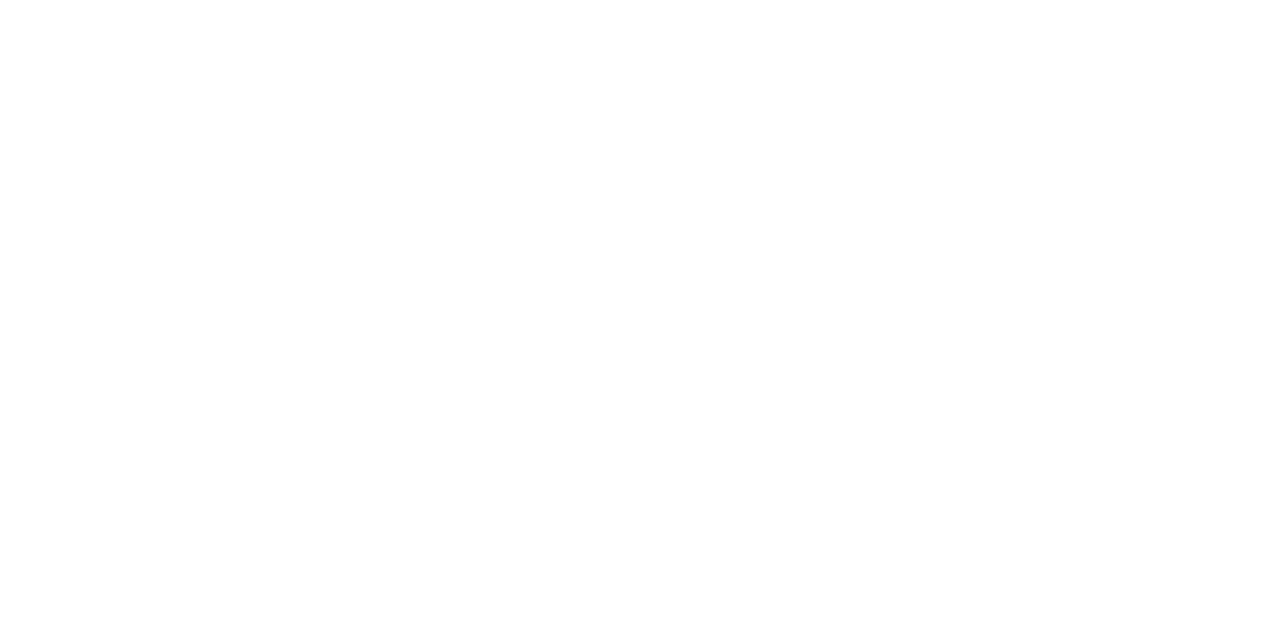
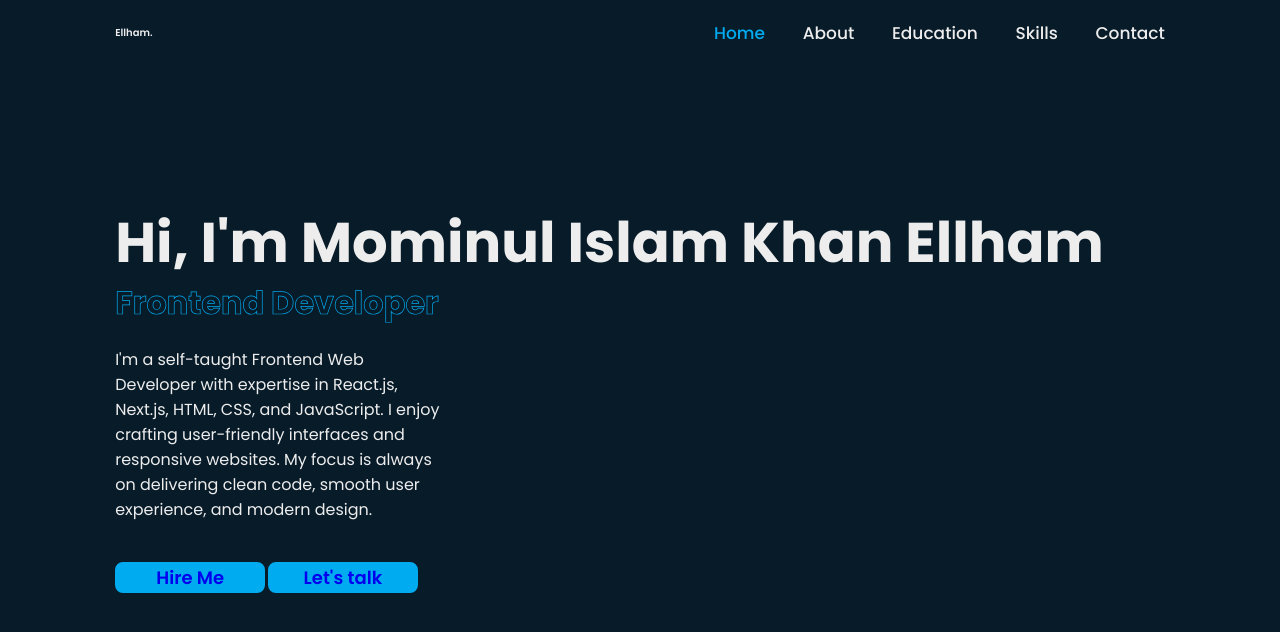
Before and after one commit to Ellham-dev/portfollio-one, a plain HTML site: page index.html in a window 1280 px wide. Drawn offline with nearby package versions, Linux system fonts and the light colour scheme.

Commit message:
navbar design complete

```diff
--- a/css/style.css
+++ b/css/style.css
@@ -0,0 +1,118 @@
+* {
+    margin: 0;
+    padding: 0;
+    box-sizing: border-box;
+    text-decoration: none;
+    border: none;
+    outline: none;
+    scroll-behavior: smooth;
+    font-family: "Poppins", sans-serif;
+}
+
+:root {
+    --bg-color: #081b29;
+    --second-bg-color: #112e42;
+    --text-color: #ededed;
+    --main-color: #00abf0;
+}
+
+html {
+    font-size: 62.5%;
+    overflow-x: hidden;
+}
+
+body {
+    background: var(--bg-color);
+    color: var(--text-color);
+}
+
+.header {
+    position: fixed;
+    top: 0;
+    left: 0;
+    width: 100%;
+    padding: 2rem 9%;
+    background: transparent;
+    display: flex;
+    justify-content: space-between;
+    align-items: center;
+    z-index: 100;
+}
+
+.logo {
+    font-style: 3.5rem;
+    color: var(--text-color);
+    font-weight: 600;
+}
+
+.navbar a {
+    font-size: 1.7rem;
+    color: var(--text-color);
+    font-weight: 500;
+    margin-left: 3.5rem;
+}
+
+.navbar a:hover,
+.navbar a.active {
+    color: var(--main-color);
+}
+
+#menu-icon {
+    font-size: 3.6rem;
+    color: var(--text-color);
+    cursor: pointer;
+    display: none;
+}
+
+
+section {
+    min-height: 100vh;
+    padding: 10rem 9% 2rem;
+}
+
+.home {
+    display: flex;
+    align-items: center;
+    padding: 0 9%;
+}
+
+.home-container {
+    max-width: 100rem;
+}
+
+.home-container h1 {
+    font-size: 5.6rem;
+    font-weight: 700;
+    line-height: 1.3;
+}
+
+.home-container .text-animate {
+    position: relative;
+    width: 32.8rem;
+}
+
+.home-container .text-animate h3 {
+    font-size: 3.2rem;
+    font-weight: 700;
+    color: transparent;
+    -webkit-text-stroke: .7px var(--main-color);
+}
+
+.home-container p {
+    font-size: 1.6rem;
+    margin: 2rem 0 4rem;
+}
+
+.btn-box .btn {
+    position: relative;
+    display: inline-flex;
+    justify-content: center;
+    align-items: center;
+    width: 15rem;
+    height: 100%;
+    background: var(--main-color);
+    border: .2rem solid var(--main-color);
+    border-radius: .8rem;
+    font-size: 1.8rem;
+    font-weight: 600;
+}
--- a/index.html
+++ b/index.html
@@ -1,12 +1,58 @@
 <!DOCTYPE html>
 <html lang="en">
+
 <head>
     <meta charset="UTF-8">
     <meta name="viewport" content="width=device-width, initial-scale=1.0">
     <title>portfollio-one</title>
     <link rel="stylesheet" href="css/style.css">
+    <link
+        href="https://fonts.googleapis.com/css?family=Poppins:100,100italic,200,200italic,300,300italic,regular,italic,500,500italic,600,600italic,700,700italic,800,800italic,900,900italic"
+        rel="stylesheet" />
+    <!-- fontawsomelink -->
+    <!-- <link rel="stylesheet" href="https://cdnjs.cloudflare.com/ajax/libs/font-awesome/6.5.2/css/all.min.css"> -->
+
+    <!-- boxiconlink -->
+    <link href='https://unpkg.com/boxicons@2.1.4/css/boxicons.min.css' rel='stylesheet'>
+
 </head>
+
 <body>
+    <!-- headerdesign -->
+    <header class="header">
+        <a href="#" class="logo">Ellham.</a>
+        <div class="bx bx-menu" id="menu-icon"></div>
+
+        <nav class="navbar">
+            <a href="#home" class="active">Home</a>
+            <a href="#about">About</a>
+            <a href="#education">Education</a>
+            <a href="#skills ">Skills</a>
+            <a href="#contact">Contact</a>
+        </nav>
+    </header>
+
+    <!-- heroSection -->
+    <section class="home" id="home">
+        <div class="home-container">
+            <h1>Hi, I'm <span>Mominul Islam Khan Ellham</span></h1>
+            <div class="text-animate">
+                <h3>Frontend Developer</h3>
+                <p>I'm a self-taught Frontend Web Developer with expertise in React.js, Next.js, HTML, CSS, and
+                    JavaScript. I enjoy crafting user-friendly interfaces and responsive websites. My focus is always on
+                    delivering clean code, smooth user experience, and modern design.</p>
+
+                <div class="btn-box">
+                    <a href="#" class="btn">Hire Me</a>
+                    <a href="#" class="btn">Let's talk</a>
+
+                </div>
+            </div>
+        </div>
+    </section>
+
+
     <script src="js/script.js"></script>
 </body>
+
 </html>
```
